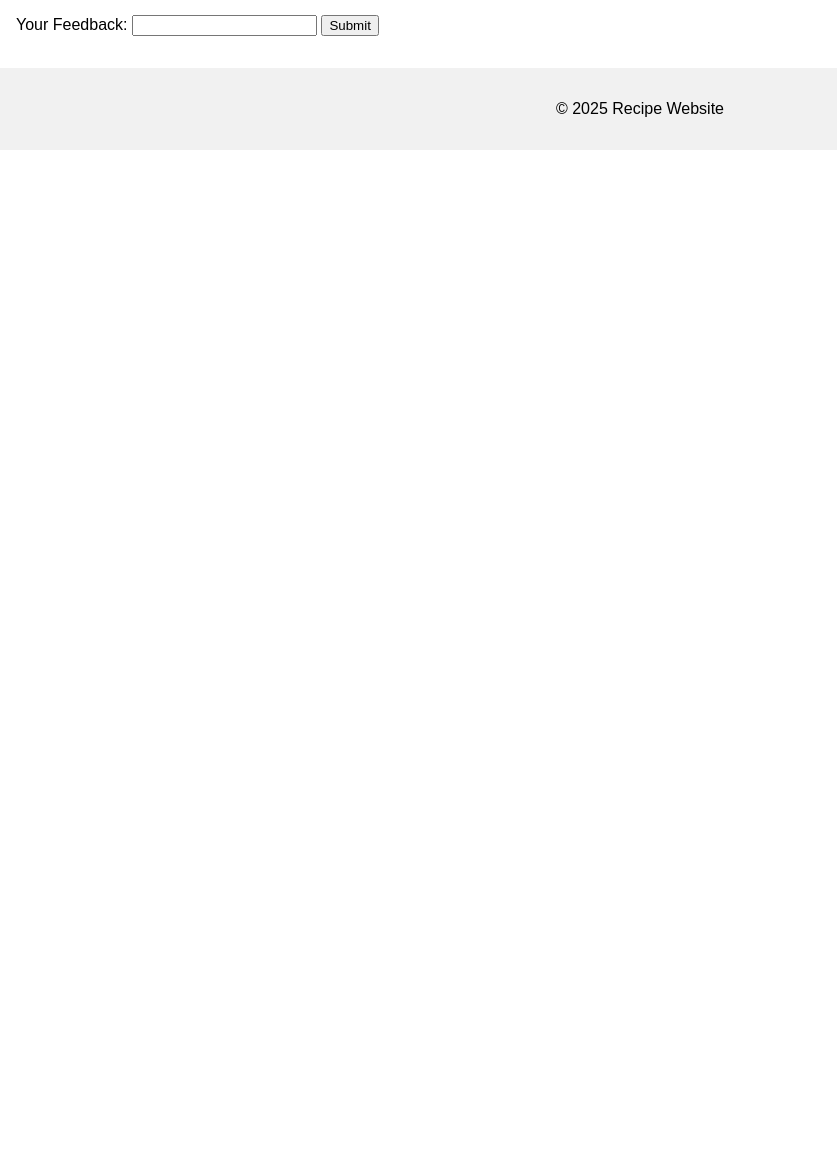
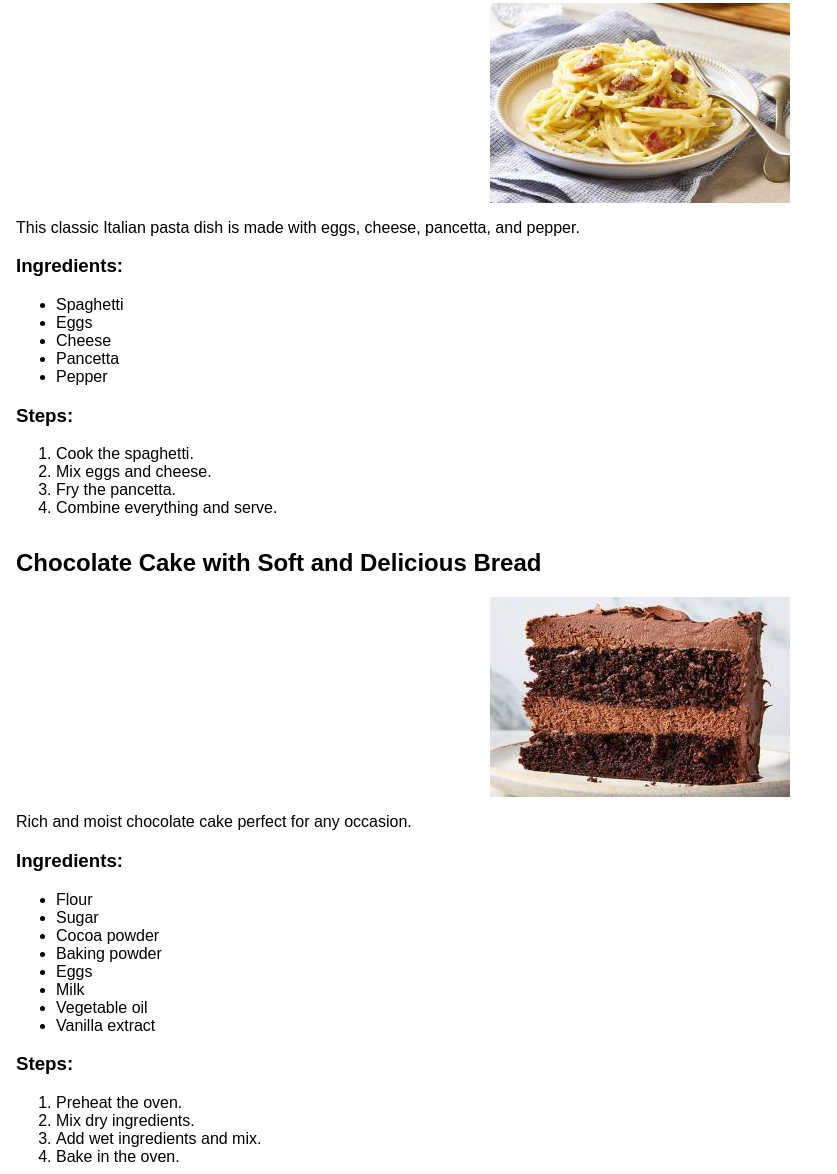
Before and after one commit to mustafajnedian/recipe-website, a plain HTML site: page index.html in a window 1280 px wide. Shown: the part 318-1492 px from the top of the page, without its empty margins (0-837 px from the left). Before the commit the page ends 800 px from the top, so only its background shows below. Drawn offline with Linux system fonts and the light colour scheme.

Commit message:
Updated Website Introduction feature and Recipe Addition 25.01.25

```diff
--- a/index.html
+++ b/index.html
@@ -17,8 +17,48 @@
       <p>Discover a variety of mouth-watering recipes to satisfy your culinary cravings. Whether you're an experienced chef or a kitchen novice, we have something for everyone. Explore, cook, and enjoy!</p>
     </section>
     <section class="recipe">
-      <!-- Existing recipe content here -->
-    </section>
+        <h2>Spaghetti Carbonara made in Dev/Ops CI/CD Pipeline</h2>
+        <img src="images/spaghetti-carbonara.jpg" alt="Spaghetti Carbonara">
+        <p>This classic Italian pasta dish is made with eggs, cheese, pancetta, and pepper.</p>
+        <h3>Ingredients:</h3>
+        <ul>
+          <li>Spaghetti</li>
+          <li>Eggs</li>
+          <li>Cheese</li>
+          <li>Pancetta</li>
+          <li>Pepper</li>
+        </ul>
+        <h3>Steps:</h3>
+        <ol>
+          <li>Cook the spaghetti.</li>
+          <li>Mix eggs and cheese.</li>
+          <li>Fry the pancetta.</li>
+          <li>Combine everything and serve.</li>
+        </ol>
+      </section>
+      <section class="recipe">
+        <h2>Chocolate Cake with Soft and Delicious Bread</h2>
+        <img src="images/chocolate-cake.jpg" alt="Chocolate Cake">
+        <p>Rich and moist chocolate cake perfect for any occasion.</p>
+        <h3>Ingredients:</h3>
+        <ul>
+          <li>Flour</li>
+          <li>Sugar</li>
+          <li>Cocoa powder</li>
+          <li>Baking powder</li>
+          <li>Eggs</li>
+          <li>Milk</li>
+          <li>Vegetable oil</li>
+          <li>Vanilla extract</li>
+        </ul>
+        <h3>Steps:</h3>
+        <ol>
+          <li>Preheat the oven.</li>
+          <li>Mix dry ingredients.</li>
+          <li>Add wet ingredients and mix.</li>
+          <li>Bake in the oven.</li>
+        </ol>
+      </section>
     <!-- Feedback Form -->
     <section class="feedback">
       <h2>Submit Your Feedback</h2>
```
